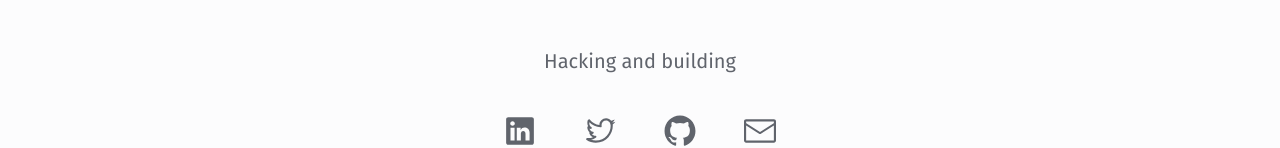
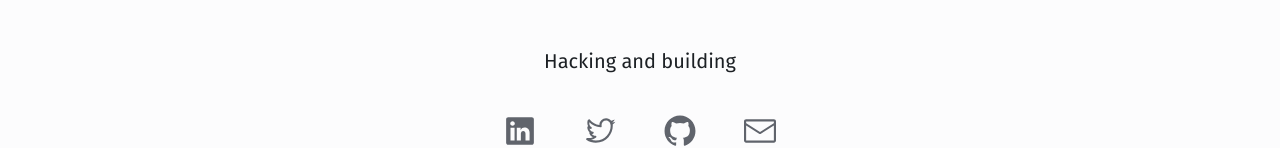
Before and after one commit to danerwilliams/danewilliams.com, a Next.js app: page / in a window 1280 px wide. Shown: the part 311-459 px from the top of the page. Built offline with nearby package versions, Linux system fonts and the light colour scheme.

Commit message:
high contrast home description

```diff
--- a/components/title.tsx
+++ b/components/title.tsx
@@ -22,7 +22,9 @@ export const Title: FC<Readonly<TitleProps>> = ({ title, description }) => {
       >
         {title}
       </h1>
-      <div className={`flex flex-col text-xl max-thin:text-base`}>
+      <div
+        className={`flex flex-col text-xl max-thin:text-base text-lightmode-text-high-contrast dark:text-darkmode-text-high-contrast`}
+      >
         <p>{description}</p>
       </div>
       <div className="flex gap-12 max-thin:gap-8">
```
